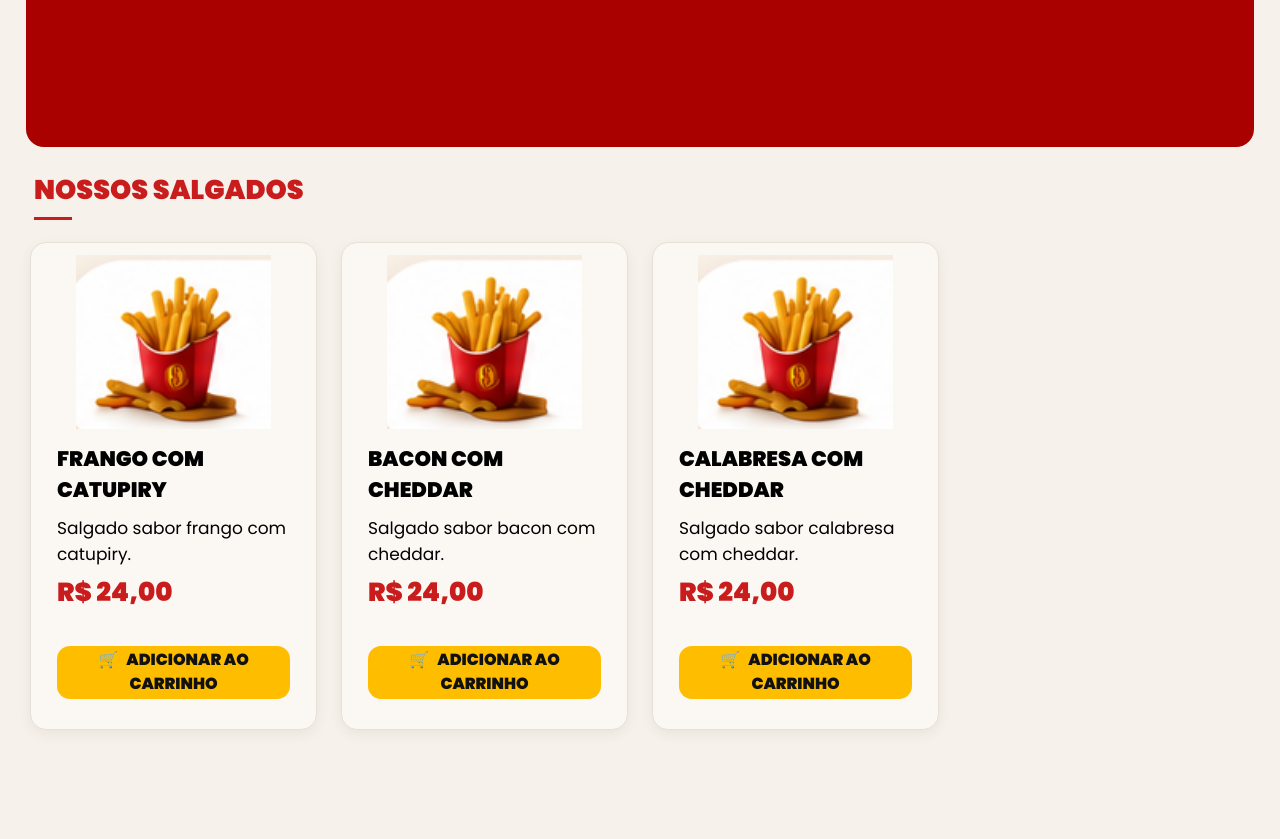
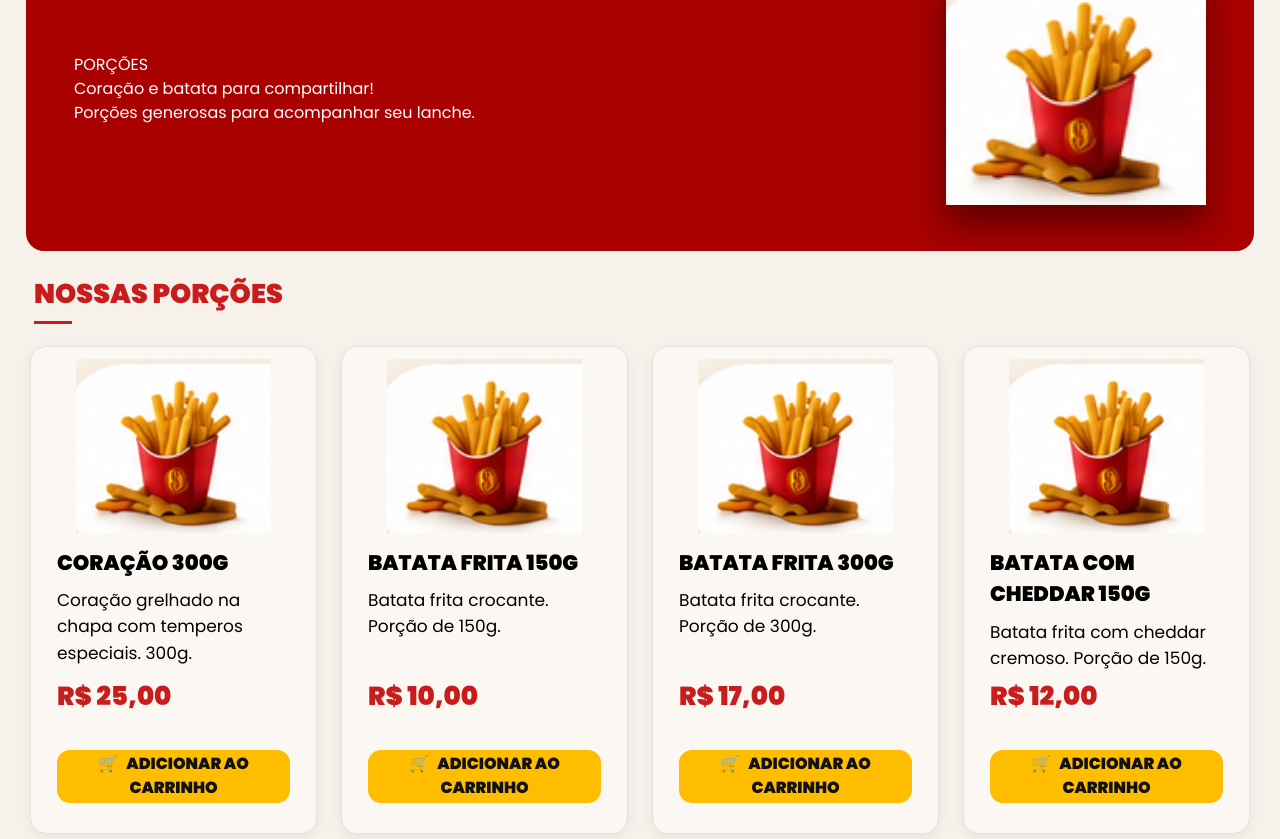
Before and after one commit to lotushistory/splitdog, a React (Vite) app: page /salgados in a window 1280 px wide. Shown: the part 221-1060 px from the top of the page. Built offline with nearby package versions, Linux system fonts and the light colour scheme; the HTML template or start-up script is replaced by a standard one.

Commit message:
feat: atualiza cardapio e paginas

```diff
--- a/src/components/CardapioSection.jsx
+++ b/src/components/CardapioSection.jsx
@@ -10,19 +10,35 @@ const menuItems = [
     link: "/hot-dogs",
   },
   {
-    id: "milk-shakes",
-    title: "MILK-SHAKES",
-    description: "Cremosos, gelados\ne irresistíveis!",
+    id: "lanches",
+    title: "LANCHES E XIS",
+    description: "Saborosos,\nprontos para você!",
+    image: "/assets/cardapio/moto.png",
+    theme: "card-yellow dark-text",
+    link: "/lanches",
+  },
+  {
+    id: "dog-doces",
+    title: "DOG DOCE",
+    description: "Uma explosão\nde sabor doce!",
     image: "/assets/cardapio/milkshake.png",
-    theme: "card-yellow dark-text",
-    link: "/milk-shakes",
+    theme: "card-brown",
+    link: "/hot-dogs-doces",
+  },
+  {
+    id: "porcoes",
+    title: "PORÇÕES",
+    description: "Coração e batata\npara compartilhar!",
+    image: "/assets/cardapio/batata.png",
+    theme: "card-red",
+    link: "/salgados",
   },
   {
     id: "churros",
     title: "CHURROS",
     description: "Crocantes por fora,\nmacios por dentro!",
     image: "/assets/cardapio/churros.png",
-    theme: "card-brown",
+    theme: "card-yellow dark-text",
     link: "/churros",
   },
   {
--- a/src/pages/SalgadosPage.jsx
+++ b/src/pages/SalgadosPage.jsx
@@ -4,35 +4,63 @@ const SITE_CONFIG = {
   breadcrumb: {
     home: "Início",
     category: "Cardápio",
-    current: "Salgados",
+    current: "Porções",
   },
   hero: {
-    image: "",
-    title: "SALGADOS",
-    subtitle: "",
-    description: "",
+    image: "/assets/cardapio/batata.png",
+    title: "PORÇÕES",
+    subtitle: "Coração e batata para compartilhar!",
+    description: "Porções generosas para acompanhar seu lanche.",
   },
-  sectionTitle: "NOSSOS SALGADOS",
+  sectionTitle: "NOSSAS PORÇÕES",
   products: [
     {
       image: "/assets/cardapio/batata.png",
-      name: "FRANGO COM CATUPIRY",
-      description: "Salgado sabor frango com catupiry.",
-      price: 24.0,
+      name: "CORAÇÃO 300G",
+      description: "Coração grelhado na chapa com temperos especiais. 300g.",
+      price: 25.0,
       button: "ADICIONAR AO CARRINHO",
     },
     {
       image: "/assets/cardapio/batata.png",
-      name: "BACON COM CHEDDAR",
-      description: "Salgado sabor bacon com cheddar.",
-      price: 24.0,
+      name: "BATATA FRITA 150G",
+      description: "Batata frita crocante. Porção de 150g.",
+      price: 10.0,
       button: "ADICIONAR AO CARRINHO",
     },
     {
       image: "/assets/cardapio/batata.png",
-      name: "CALABRESA COM CHEDDAR",
-      description: "Salgado sabor calabresa com cheddar.",
-      price: 24.0,
+      name: "BATATA FRITA 300G",
+      description: "Batata frita crocante. Porção de 300g.",
+      price: 17.0,
+      button: "ADICIONAR AO CARRINHO",
+    },
+    {
+      image: "/assets/cardapio/batata.png",
+      name: "BATATA COM CHEDDAR 150G",
+      description: "Batata frita com cheddar cremoso. Porção de 150g.",
+      price: 12.0,
+      button: "ADICIONAR AO CARRINHO",
+    },
+    {
+      image: "/assets/cardapio/batata.png",
+      name: "BATATA COM CHEDDAR 300G",
+      description: "Batata frita com cheddar cremoso. Porção de 300g.",
+      price: 19.0,
+      button: "ADICIONAR AO CARRINHO",
+    },
+    {
+      image: "/assets/cardapio/batata.png",
+      name: "BATATA COM BACON 150G",
+      description: "Batata frita com bacon crocante. Porção de 150g.",
+      price: 15.0,
+      button: "ADICIONAR AO CARRINHO",
+    },
+    {
+      image: "/assets/cardapio/batata.png",
+      name: "BATATA COM BACON 300G",
+      description: "Batata frita com bacon crocante. Porção de 300g.",
+      price: 20.0,
       button: "ADICIONAR AO CARRINHO",
     },
   ],
```
